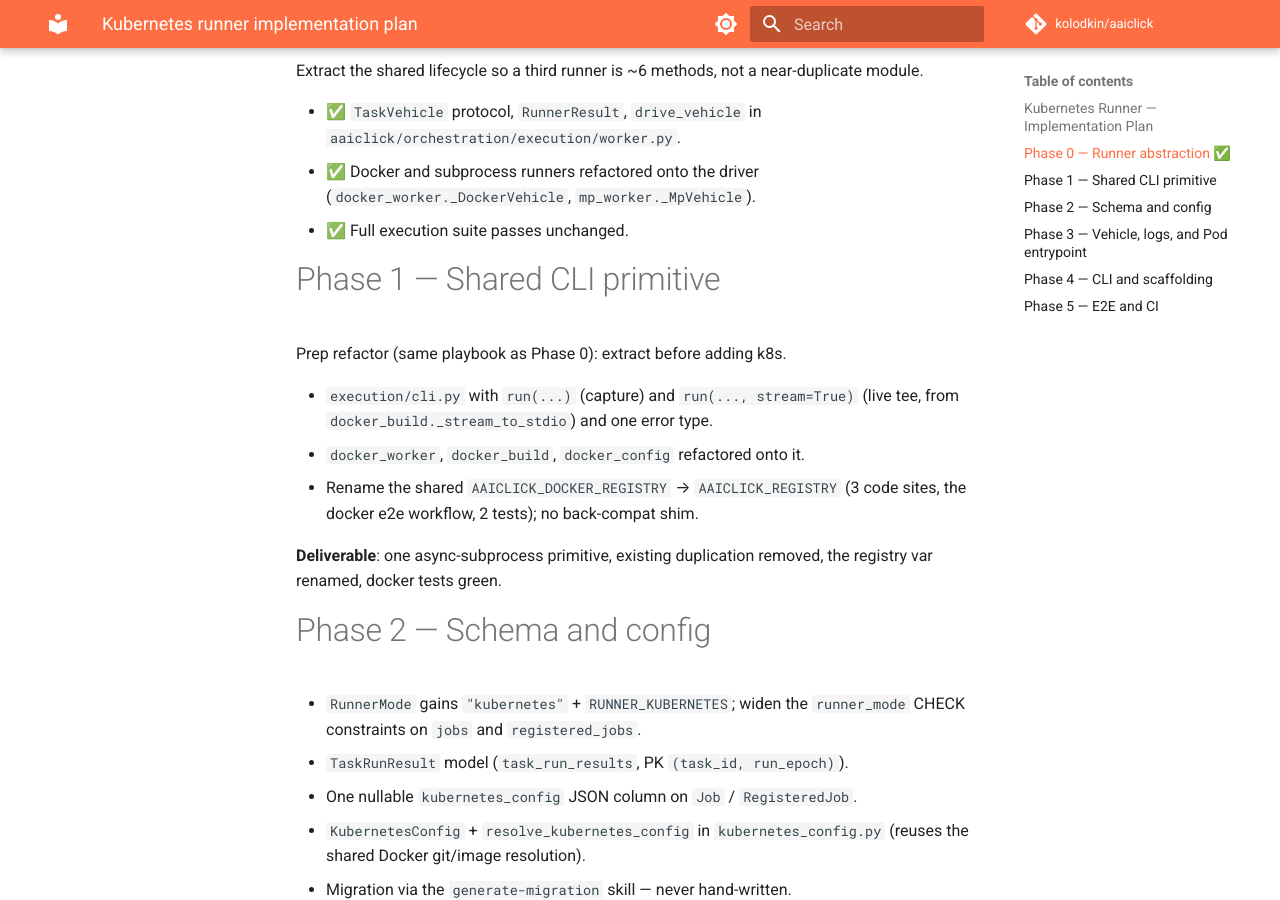
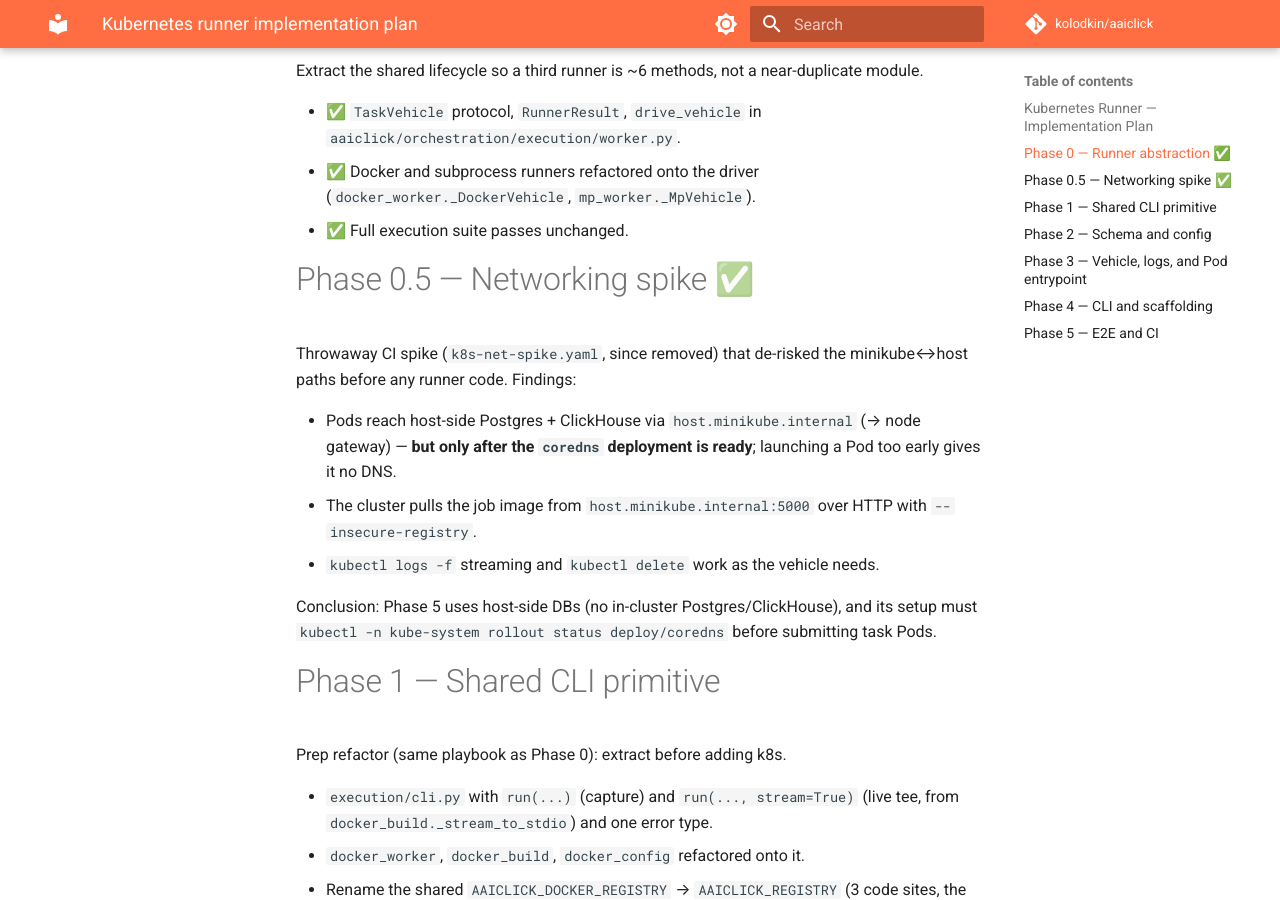
Before and after one commit to kolodkin/aaiclick, an MkDocs documentation site: the page built from docs/kubernetes_runner_implementation_plan.md, in a window 1280 px wide and 900 px high, scrolled down 328 px. Built offline with MkDocs 1.6.1 and Material for MkDocs 9.7.7, drawn with Linux system fonts in a browser that asks for light colours; comment, search, counter and statistics services are not loaded; some of the changed text lies outside the part shown.

Commit message:
Fold K8s networking spike findings into spec; remove throwaway workflow
Phase 0.5 spike result: pods reach host-side Postgres+ClickHouse via
host.minikube.internal, the cluster pulls from the insecure local
registry, and kubectl logs -f / delete work — the only gotcha is that
CoreDNS must be rolled out before submitting task pods. Conclusion:
the e2e uses host-side DBs (no in-cluster databases).

Record the validated recipe in the spec and plan (Phase 0.5 done) and
delete the throwaway k8s-net-spike.yaml.

```diff
--- a/docs/kubernetes_runner.md
+++ b/docs/kubernetes_runner.md
@@ -179,8 +179,14 @@ follows `_docker-e2e-reusable.yaml` with a minikube cluster (the
 ClickHouse / registry services. A `kubernetes_e2e` marker gates the suite;
 collection skips it unless `kubectl cluster-info` succeeds.
 
-!!! warning "minikube networking is the main CI risk"
-    In-cluster Pods must reach the registry, Postgres, and ClickHouse. Unlike
-    Docker's `--add-host=host.docker.internal:host-gateway`, minikube needs the
-    registry addon or explicit in-cluster service DSNs. This is the part of the
-    e2e most likely to need iteration; prototype it before wiring the full test.
+!!! note "minikube networking — validated by the Phase 0.5 spike"
+    A throwaway CI spike confirmed the recipe. Start minikube with
+    `--driver=docker --insecure-registry=host.minikube.internal:5000`, then
+    **wait for the `coredns` deployment to roll out before submitting task
+    Pods** — the one real gotcha: a Pod launched before CoreDNS is ready has no
+    DNS and cannot reach anything. With that, Pods reach host-side Postgres and
+    ClickHouse via `host.minikube.internal` (resolves to the node gateway,
+    e.g. `192.168.49.1`), the cluster pulls the job image from
+    `host.minikube.internal:5000` over plain HTTP, and `kubectl logs -f` /
+    `kubectl delete` behave exactly as the vehicle needs. Host-side services
+    suffice; no in-cluster Postgres/ClickHouse required.
--- a/docs/kubernetes_runner_implementation_plan.md
+++ b/docs/kubernetes_runner_implementation_plan.md
@@ -14,6 +14,22 @@ Extract the shared lifecycle so a third runner is ~6 methods, not a near-duplica
 - ✅ Docker and subprocess runners refactored onto the driver
   (`docker_worker._DockerVehicle`, `mp_worker._MpVehicle`).
 - ✅ Full execution suite passes unchanged.
+
+# Phase 0.5 — Networking spike ✅
+
+Throwaway CI spike (`k8s-net-spike.yaml`, since removed) that de-risked the
+minikube↔host paths before any runner code. Findings:
+
+- Pods reach host-side Postgres + ClickHouse via `host.minikube.internal`
+  (→ node gateway) — **but only after the `coredns` deployment is ready**;
+  launching a Pod too early gives it no DNS.
+- The cluster pulls the job image from `host.minikube.internal:5000` over HTTP
+  with `--insecure-registry`.
+- `kubectl logs -f` streaming and `kubectl delete` work as the vehicle needs.
+
+Conclusion: Phase 5 uses host-side DBs (no in-cluster Postgres/ClickHouse), and
+its setup must `kubectl -n kube-system rollout status deploy/coredns` before
+submitting task Pods.
 
 # Phase 1 — Shared CLI primitive
 
@@ -74,8 +90,6 @@ transport.
 - `test_e2e/kubernetes/test_runner_e2e.py` + `conftest.py` with a
   `kubernetes_e2e` marker and a `kubectl cluster-info` skip guard.
 - `_kubernetes-e2e-reusable.yaml` (minikube via `setup-minikube`) and a nightly
-  caller, mirroring the Docker workflows.
-
-!!! warning "Resolve minikube↔host-service networking early in Phase 5"
-    Pods must reach the registry, Postgres, and ClickHouse. Prototype this before
-    wiring the full test — it is the likeliest source of churn.
+  caller, mirroring the Docker workflows. Apply the Phase 0.5 recipe:
+  `--insecure-registry=host.minikube.internal:5000`, wait for `coredns`
+  rollout before submitting Pods, and point task DSNs at `host.minikube.internal`.
```
Also changed, not shown: 1 other file.
